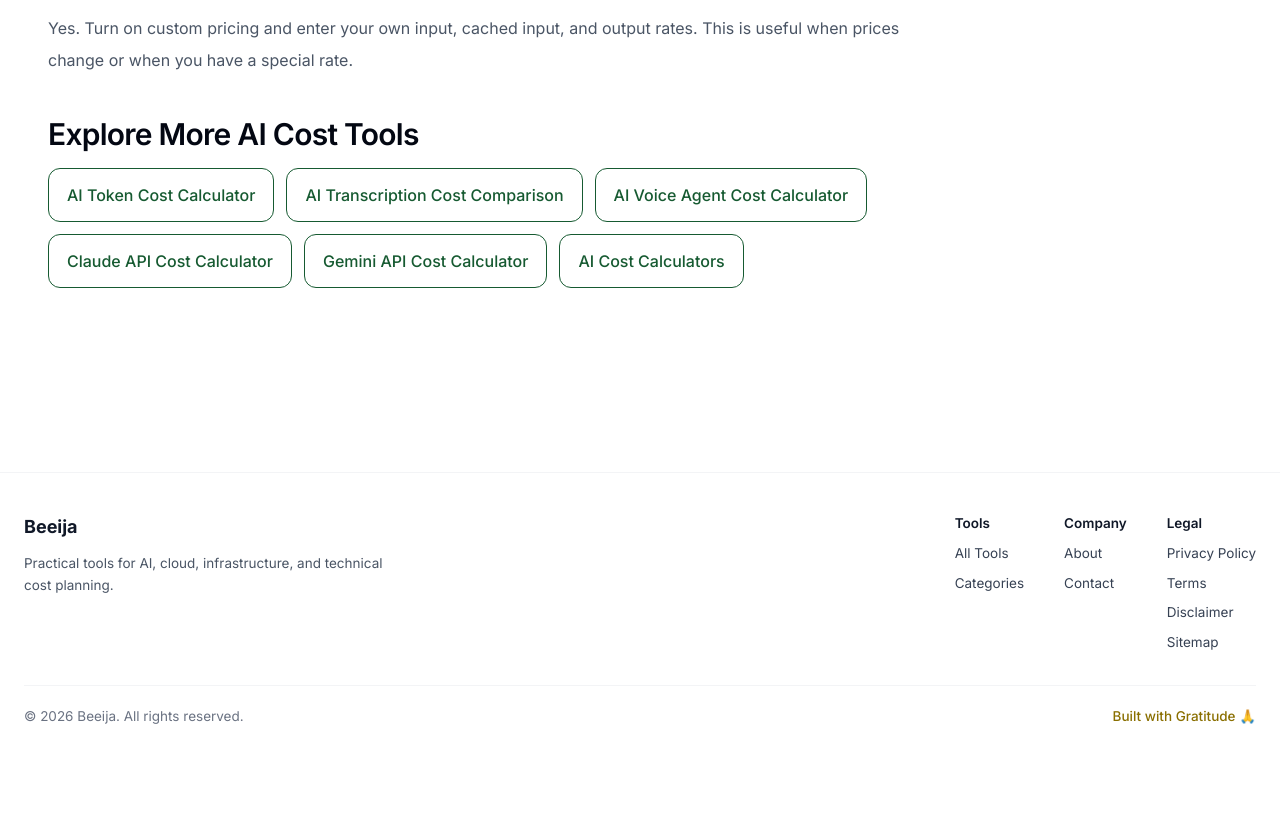
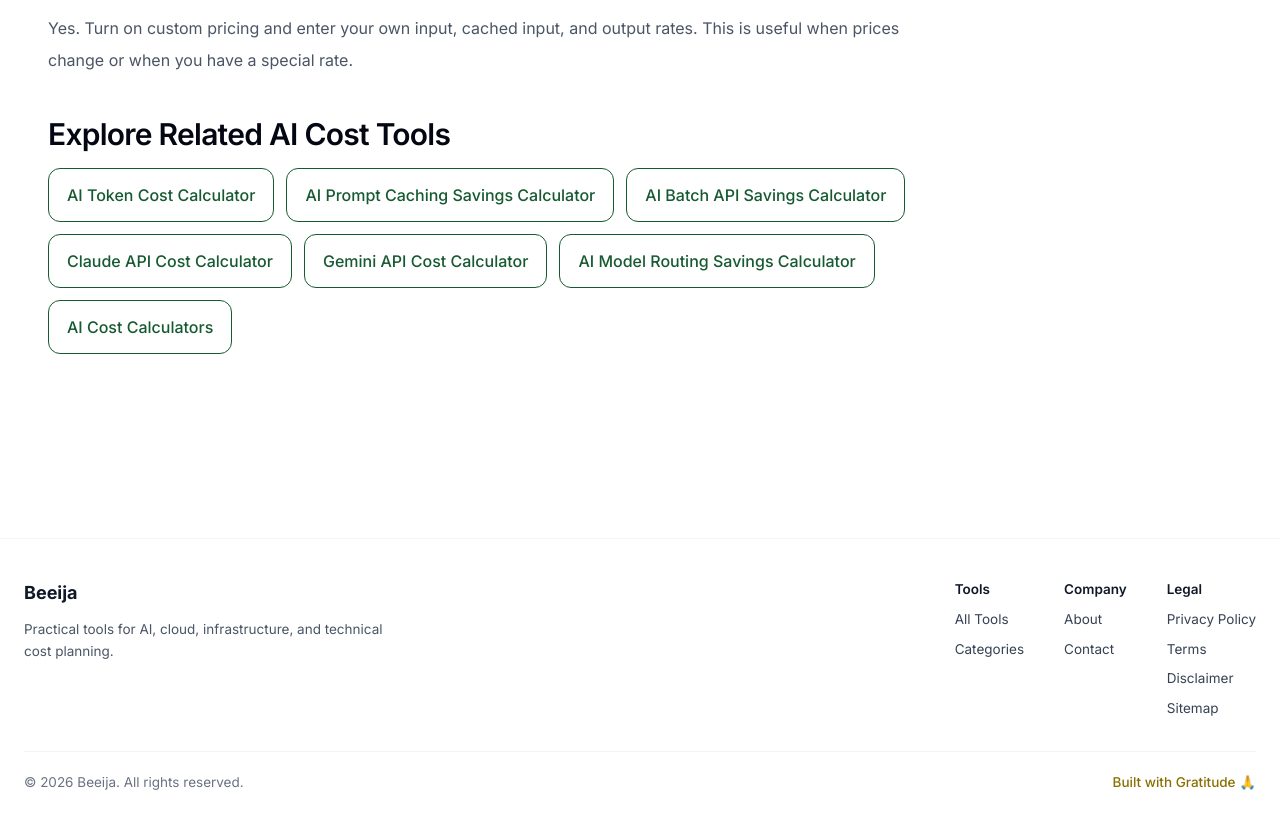
Before and after one commit to vaarunsonawwane-ops/beeija, a Next.js app: page /tools/openai-api-cost-calculator in a window 1280 px wide. Shown: the part 3947-4775 px from the top of the page. Before the commit the page ends 4715 px from the top, so only its background shows below. Built offline with nearby package versions, Linux system fonts and the light colour scheme.

Commit message:
Update page.tsx

```diff
--- a/app/tools/openai-api-cost-calculator/page.tsx
+++ b/app/tools/openai-api-cost-calculator/page.tsx
@@ -246,25 +246,55 @@ export default function OpenAIApiCostCalculatorPage() {
               ),
             },
             {
-              title: "Explore More AI Cost Tools",
+              title: "Explore Related AI Cost Tools",
               content: (
                 <div className="flex flex-wrap gap-3">
-                  <Link href="/tools/ai-token-cost-calculator" className="beeija-btn-outline">
+                  <Link
+                    href="/tools/ai-token-cost-calculator"
+                    className="beeija-btn-outline"
+                  >
                     AI Token Cost Calculator
                   </Link>
-                  <Link href="/tools/ai-transcription-cost-comparison-calculator" className="beeija-btn-outline">
-                    AI Transcription Cost Comparison
+
+                  <Link
+                    href="/tools/ai-prompt-caching-savings-calculator"
+                    className="beeija-btn-outline"
+                  >
+                    AI Prompt Caching Savings Calculator
                   </Link>
-                  <Link href="/tools/ai-voice-agent-cost-calculator" className="beeija-btn-outline">
-                    AI Voice Agent Cost Calculator
+
+                  <Link
+                    href="/tools/ai-batch-api-savings-calculator"
+                    className="beeija-btn-outline"
+                  >
+                    AI Batch API Savings Calculator
                   </Link>
-                  <Link href="/tools/claude-api-cost-calculator" className="beeija-btn-outline">
+
+                  <Link
+                    href="/tools/claude-api-cost-calculator"
+                    className="beeija-btn-outline"
+                  >
                     Claude API Cost Calculator
                   </Link>
-                  <Link href="/tools/gemini-api-cost-calculator" className="beeija-btn-outline">
+
+                  <Link
+                    href="/tools/gemini-api-cost-calculator"
+                    className="beeija-btn-outline"
+                  >
                     Gemini API Cost Calculator
                   </Link>
-                  <Link href="/categories/ai-cost-calculators" className="beeija-btn-outline">
+
+                  <Link
+                    href="/tools/ai-model-routing-savings-calculator"
+                    className="beeija-btn-outline"
+                  >
+                    AI Model Routing Savings Calculator
+                  </Link>
+
+                  <Link
+                    href="/categories/ai-cost-calculators"
+                    className="beeija-btn-outline"
+                  >
                     AI Cost Calculators
                   </Link>
                 </div>
```
